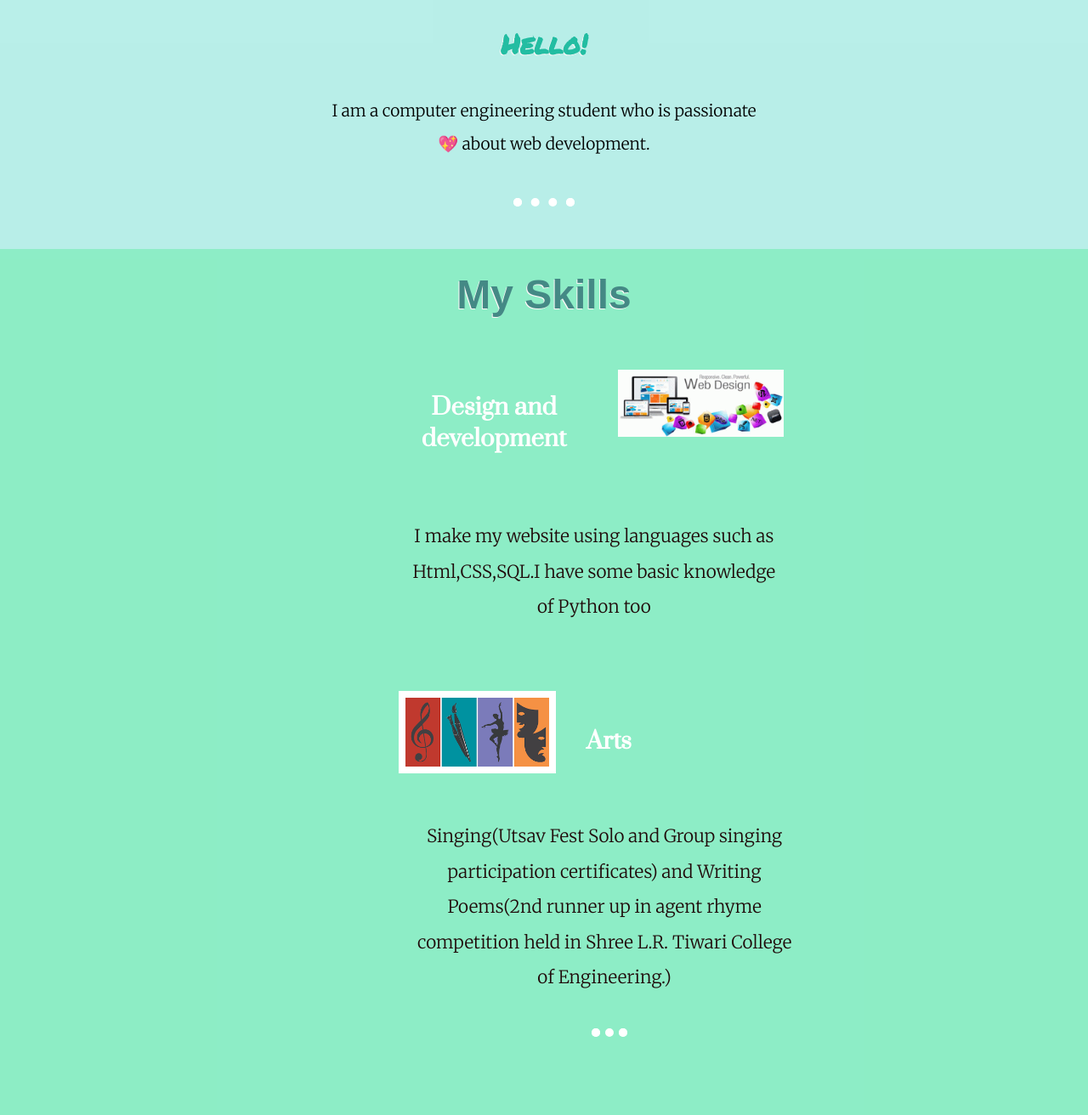
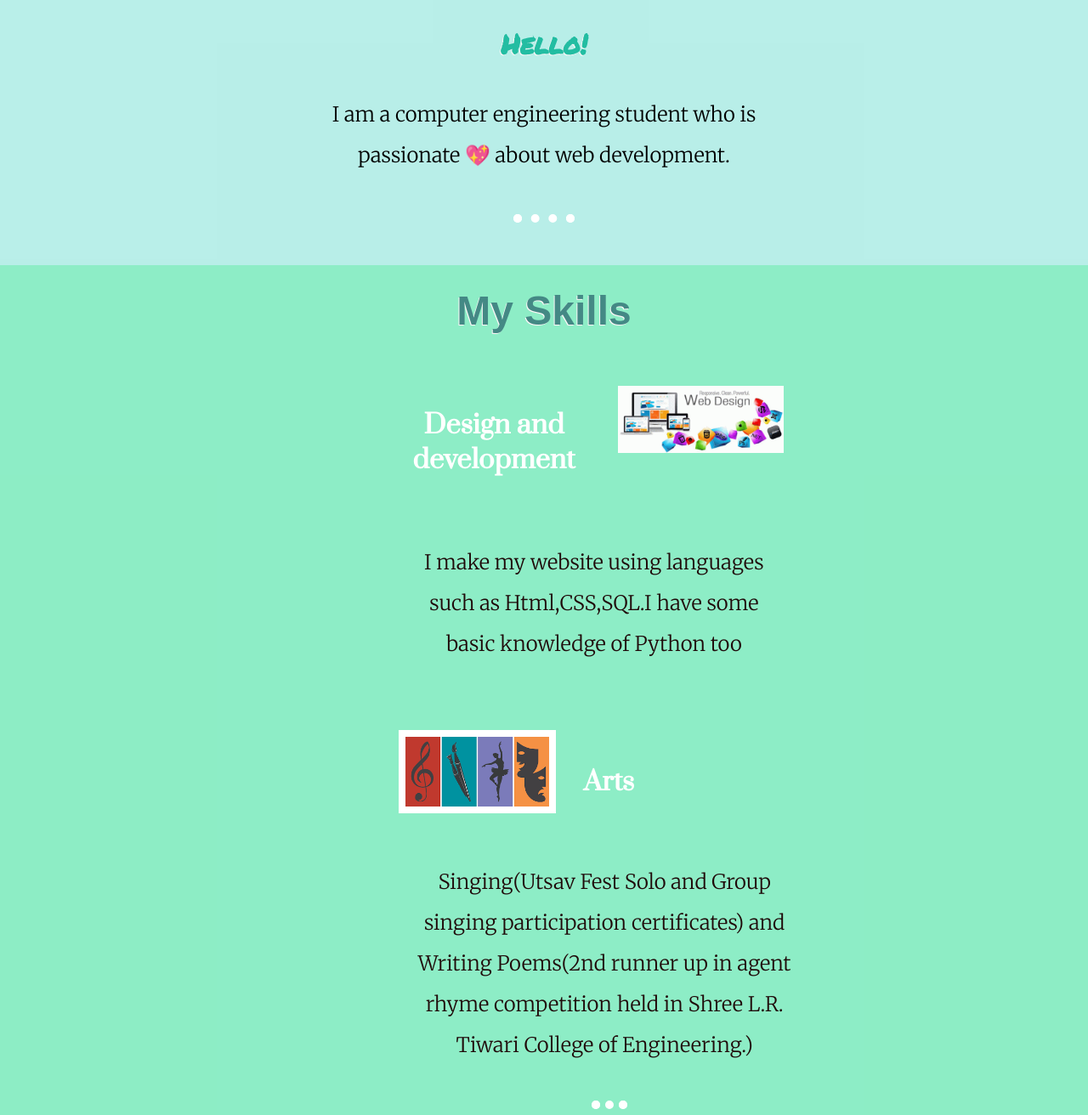
Before and after one commit to nikita250100/Nikita_Resume, a plain HTML site: page index.html in a window 1280 px wide. Shown: the part 966-2278 px from the top of the page at 85% size. Drawn offline with Linux system fonts and the light colour scheme; a web font is replaced by a local one.

Commit message:
Font size changed

```diff
--- a/index.html
+++ b/index.html
@@ -43,7 +43,7 @@
     <div class="top-container">
     <img src="images/nikita14.png" alt="sorry" height="200px" width="200px">
     <h2 class="hello" style="text-shadow:-1px 1px 0 rgb(253, 247, 247); font-size:2rem">Hello!</h2>
-    <p class="intro" style="font-size:1.2rem;" >I am a computer engineering student who is passionate 💖 about web development.</p>
+    <p class="intro" style="font-size:1.5rem;" >I am a computer engineering student who is passionate 💖 about web development.</p>
     <hr style="margin: 45px;" >
     </div>
 
@@ -53,13 +53,13 @@
         <!-- Lorem Ipsum generator from lipsum.com because when we arent specific about the content then we should use this -->
         <!--<h3>Lorem ipsum dolor.</h3> -->
         <img src="images/webdevelopment.gif" alt="sorry" height="28%" width="38%" class="imgsk1" style="margin-top:5%; margin-right: 5%;" >
-        <h3 class="skill1 " style=" font-size:1.7rem; padding-top:10%;padding-bottom: 8%; padding-right: 41%;">Design and development</h3>
-        <p class="skill2 width1" style=" font-size:1.3rem; width:87%; margin-left: 8%;margin-top:7% ">I make my website using languages such as Html,CSS,SQL.I have some basic knowledge of Python too</p>
+        <h3 class="skill1 " style=" font-size:1.9rem; padding-top:10%;padding-bottom: 8%; padding-right: 41%;">Design and development</h3>
+        <p class="skill2 width1" style=" font-size:1.5rem; width:87%; margin-left: 8%;margin-top:7% ">I make my website using languages such as Html,CSS,SQL.I have some basic knowledge of Python too</p>
         </div>
         <div class="arts-container" style="width:44%;margin-left: 31%;margin-left:34%; margin-top:6%;">
         <img src="images/arts.png" alt="sorry" height="12%" width="30%" class="imgsk2" style=" border:solid 8px white; margin-left: 6%;">
-        <h2 class="skill1 skill1pos" style="font-size:1.7rem; padding-top: 41px;padding-bottom:5%;padding-left:30%;padding-right:39%;margin:49px 0 0px;">Arts</h2>
-        <p class="skill2 width2" style=" font-size:1.3rem; width:82%;margin-left: 8%;margin-top: 8%;">Singing(Utsav Fest Solo and Group singing participation certificates) and Writing Poems(2nd runner up in agent rhyme competition held in Shree L.R. Tiwari College of Engineering.) </p>
+        <h2 class="skill1 skill1pos" style="font-size:1.9rem; padding-top: 41px;padding-bottom:5%;padding-left:30%;padding-right:39%;margin:49px 0 0px;">Arts</h2>
+        <p class="skill2 width2" style=" font-size:1.5rem; width:82%;margin-left: 8%;margin-top: 8%;">Singing(Utsav Fest Solo and Group singing participation certificates) and Writing Poems(2nd runner up in agent rhyme competition held in Shree L.R. Tiwari College of Engineering.) </p>
         <hr style="margin: 17px auto 0; border-color: white;display:inline-block;">
         </div>
     </div>
```
